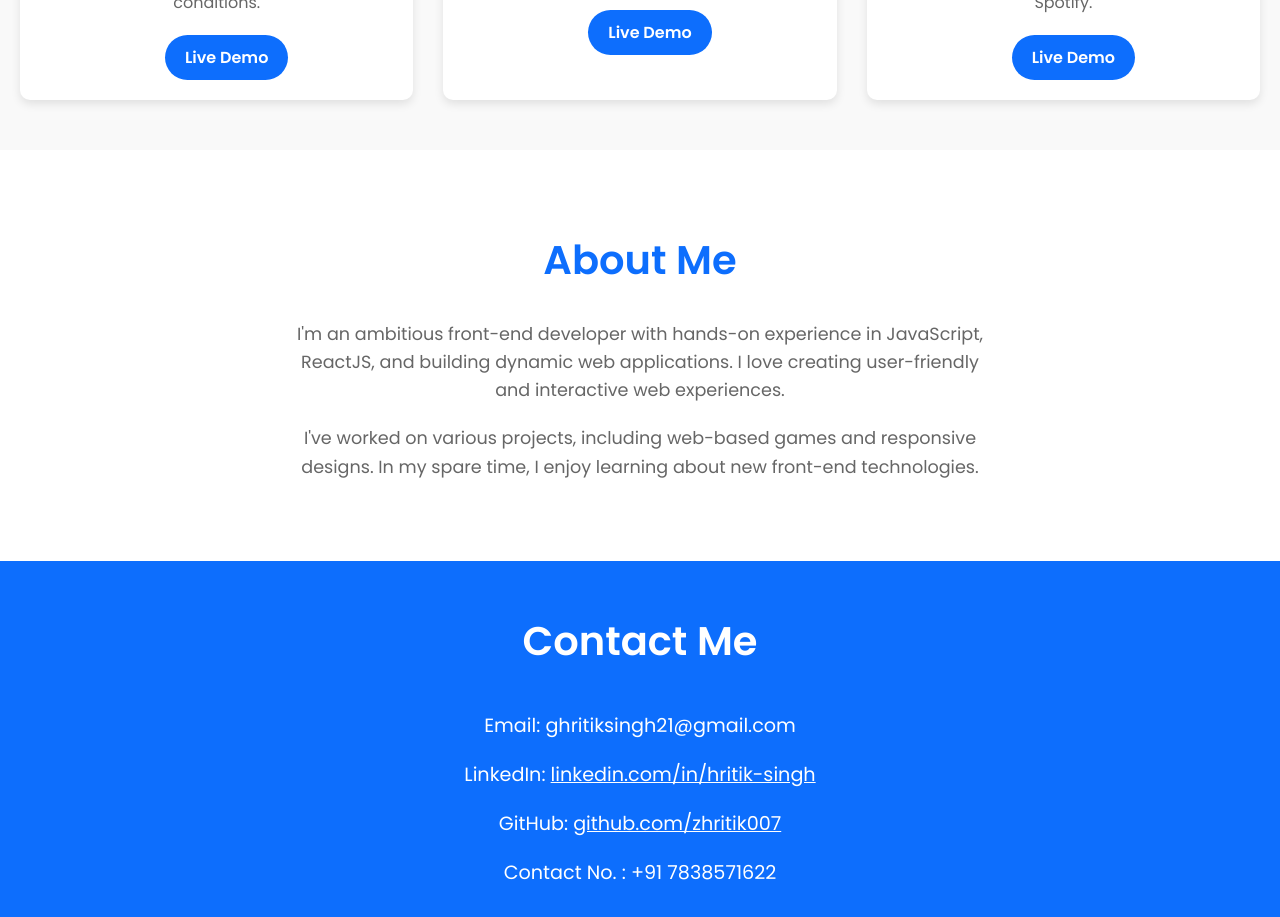
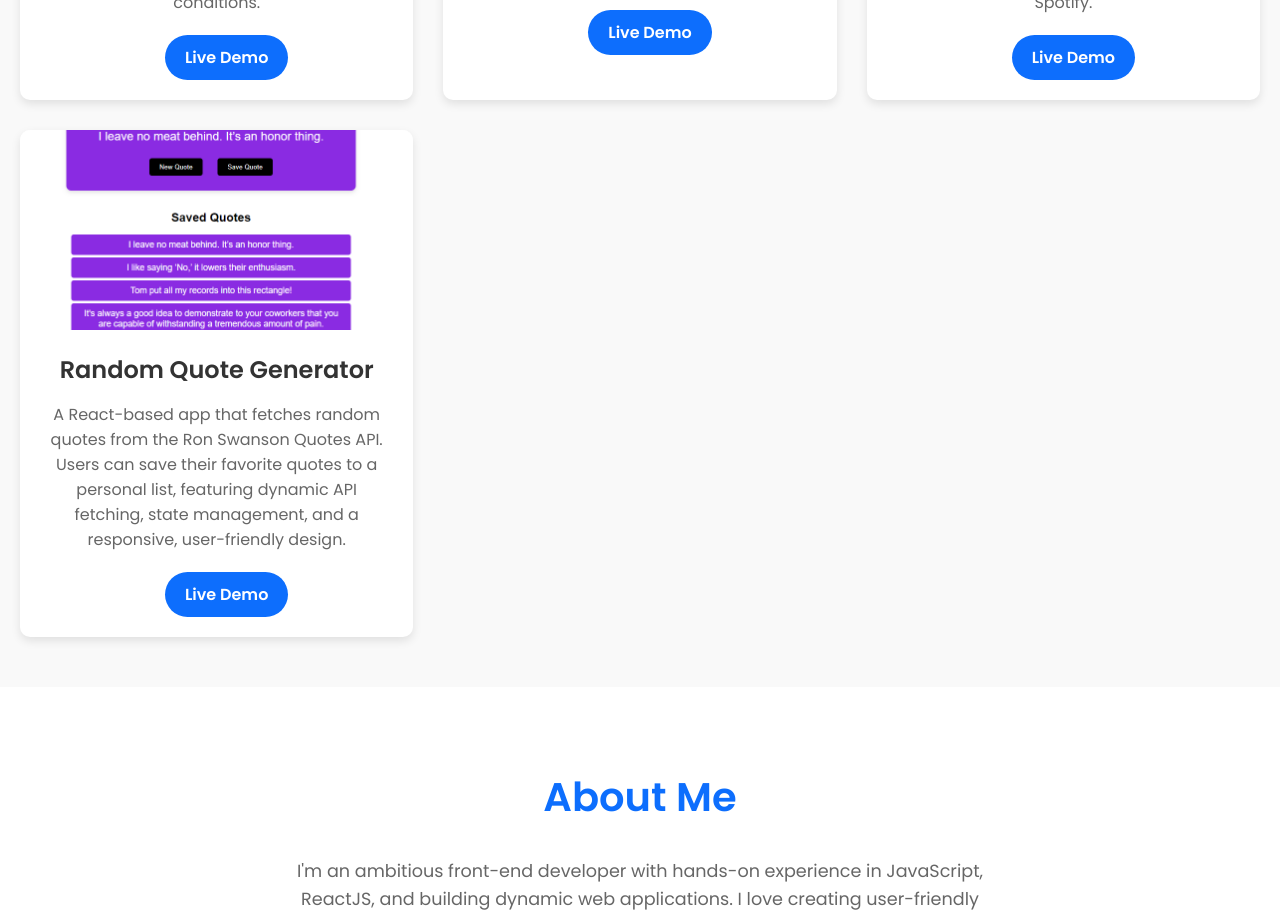
Before and after one commit to zhritik007/Hritik-Portfolio-Repo, a React (Vite) app: page / in a window 1280 px wide. Shown: the part 1240-2157 px from the top of the page. Built offline with nearby package versions, Linux system fonts and the light colour scheme.

Commit message:
Random-Quote

```diff
--- a/src/components/Projects/Projects.jsx
+++ b/src/components/Projects/Projects.jsx
@@ -2,6 +2,7 @@ import "./Projects.css";
 import luckyRollsImg from '../../assets/lucky-rolls.png';
 import scoreKeeperImg from '../../assets/score-keeper.png';
 import spotifyCloneImg from '../../assets/spotify-clone.png';
+import randomQImg from '../../assets/random-quotes.png'
 
 function Projects() {
   return (
@@ -46,6 +47,20 @@ function Projects() {
             Live Demo
           </a>
         </div>
+
+        <div className="project-card">
+          <img src={randomQImg} alt="Random-Quote" />
+          <h3>Random Quote Generator</h3>
+          <p>A React-based app that fetches random quotes from the Ron Swanson Quotes API. Users can save their favorite quotes to a personal list, featuring dynamic API fetching, state management, and a responsive, user-friendly design.</p>
+          <a
+            href="https://zhritik007.github.io/quote-generator-repo/"
+            target="_blank"
+            rel="noopener noreferrer"
+          >
+            Live Demo
+          </a>
+        </div>
+
       </div>
     </section>
   );
```
Also changed, not shown: src/assets/random-quotes.png (added).
